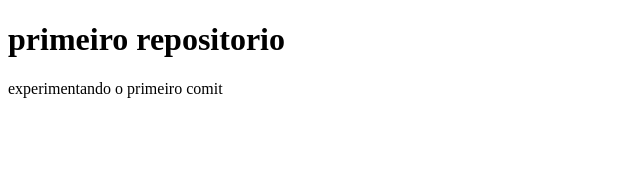
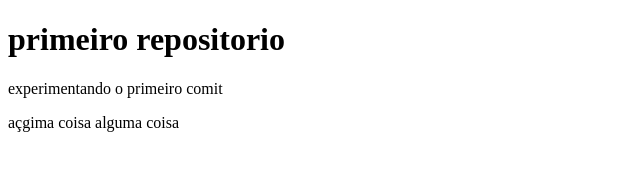
Before and after one commit to guilhermeTI007/primeiro_repositorio2026, a plain HTML site: page index.html in a window 1280 px wide. Shown: the whole page, without its empty margins (0-640 px from the left). Drawn offline with Linux system fonts and the light colour scheme.

Commit message:
alguma coisa

```diff
--- a/index.html
+++ b/index.html
@@ -9,5 +9,8 @@
 
     <h1>primeiro repositorio</h1>
     <p> experimentando o primeiro comit</p>
+    <p>açgima coisa alguma coisa
+
+    </p>
 </body>
 </html>
```
